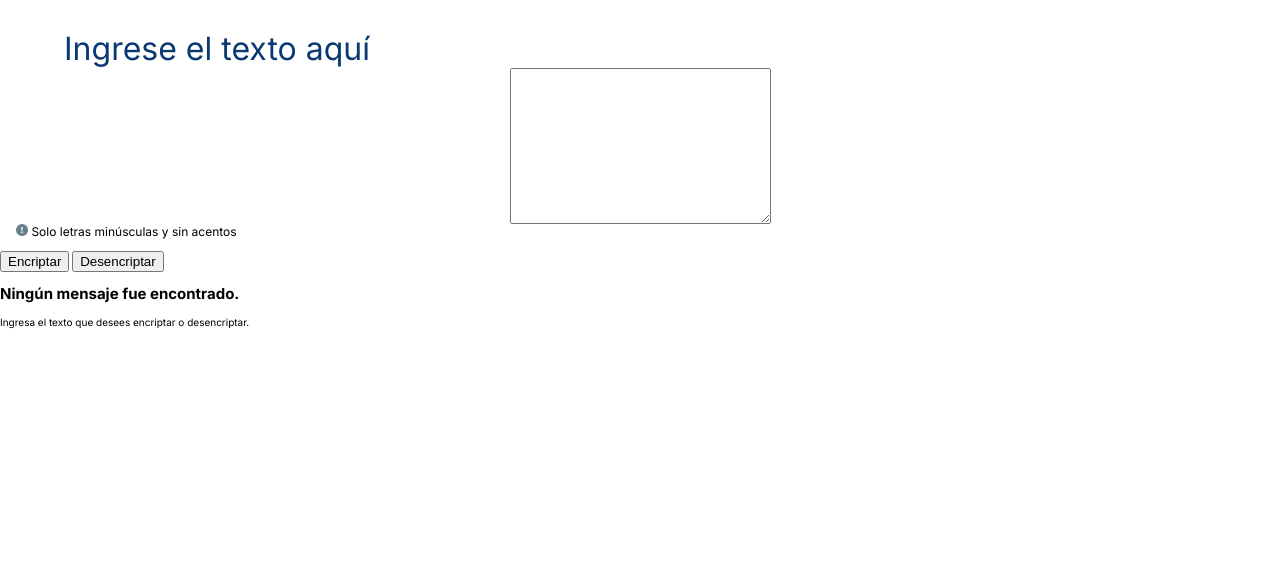
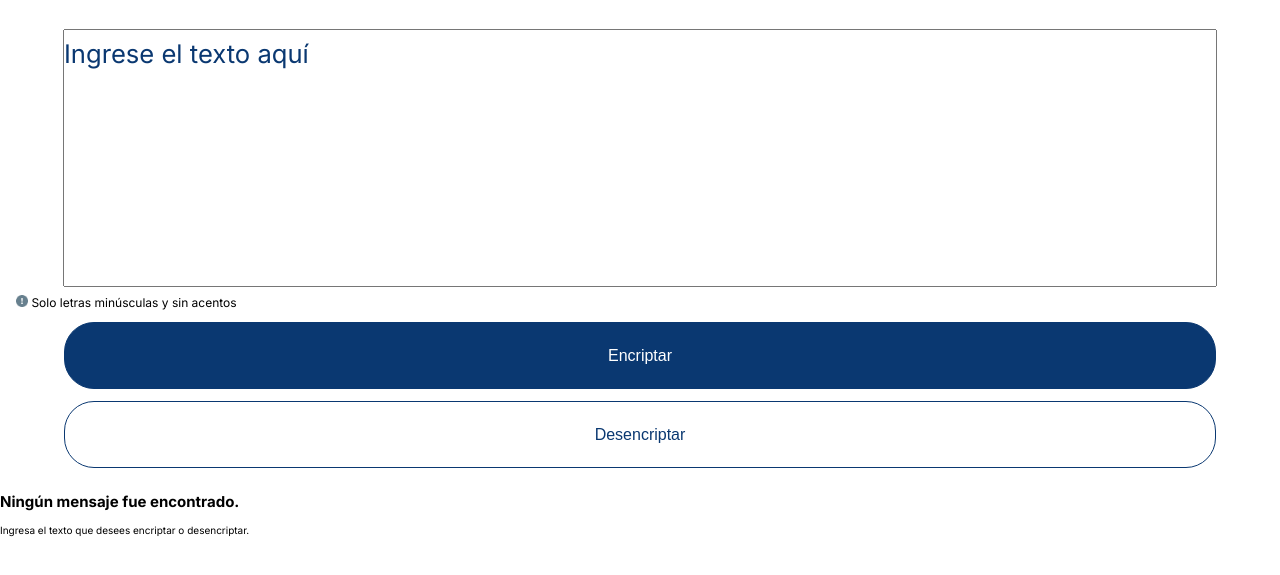
Before and after one commit to Jhan95/encrypter, a plain HTML site: page index.html in a window 1280 px wide. Shown: the part 67-642 px from the top of the page. Drawn offline with Linux system fonts and the light colour scheme; files whose address does not match are found by name.

Commit message:
avances de la primera section

```diff
--- a/css/mobile.css
+++ b/css/mobile.css
@@ -6,14 +6,11 @@
     --secondary-font-color: #495057;
 }
 
-html{
-    font-size: 62.5%;
-    font-family: 'Inter', sans-serif;
-}
-
 body{
     box-sizing: border-box;
     margin: 0;
+    font-size: 62.5%;
+    font-family: 'Inter', sans-serif;
 
 
 }
@@ -40,24 +37,35 @@ body{
     color: var(--main-color);
 }
 
-.textarea{
+.textarea-container textarea{
+    resize: none;
     width: 90%;
-    height: 320px;
-    font-size: 3.2rem;
-    resize: none;
+    height: 240px;
+    font-size: 1.6rem;
+    font-weight: 400;
+
+    margin-bottom: 8px;
+    padding: 8px 0;
     color: var(--main-color);
-    margin-bottom: 8px;
+
 }
 
-.text-container p{
+
+.textarea-container textarea::placeholder{
+    font-size: 1.6rem;
+    font-family: inter;
+    color: var(--main-color);
+}
+
+.alert-text p{
     width: 90%;
     position: relative;
     padding-left: 16px;
     margin-top: 0;
-    font-size: 1.2rem;
+    font-size: 12px;
 }
 
-.text-container p span{
+.alert-text p span{
     display: inline-block;
     width: 12px;
     height: 12px;
@@ -67,3 +75,31 @@ body{
     background-repeat: no-repeat;
 
 }
+
+.buttons-container{
+    display: flex;
+    flex-direction: column;
+    width: 100%;
+    justify-content: center;
+    align-items: center;
+}
+
+.buttons-container input{
+    width: 90%;
+    height: 67px;
+    border-radius: 30px;
+    font-size: 16px;
+    margin-bottom: 12px;
+    border: 1px solid var(--main-color);
+}
+
+.buttons-container .encrypt{
+    background-color: var(--main-color);
+    color: var(--tertiary-color);
+}
+
+.buttons-container .decrypt{
+    background-color: var(--tertiary-color);
+    color: var(--main-color);
+
+}
--- a/index.html
+++ b/index.html
@@ -19,14 +19,18 @@
             <img src="./assets/icons/Vector.png" alt="Encrypter Logo">
         </figure>
     </header>
-    <section class="text-container">
+    <section>
         <div class="textarea-container">
-            <label for="textarea">Ingrese el texto aquí</label>
-            <textarea name="" id="texarea" cols="30" rows="10"></textarea>
+            <textarea id="texarea" placeholder="Ingrese el texto aquí"></textarea>
         </div>
-        <p><span></span> Solo letras minúsculas y sin acentos</p>
-        <input type="submit" value="Encriptar">
-        <input type="submit" value="Desencriptar">
+        <div class="alert-text">
+            <p><span></span> Solo letras minúsculas y sin acentos</p>
+        </div>
+        <div class="buttons-container">
+            <input type="submit" class="encrypt" value="Encriptar">
+            <input type="submit" class="decrypt" value="Desencriptar">
+        </div>
+
     </section>
     <section>
         <div>
```
